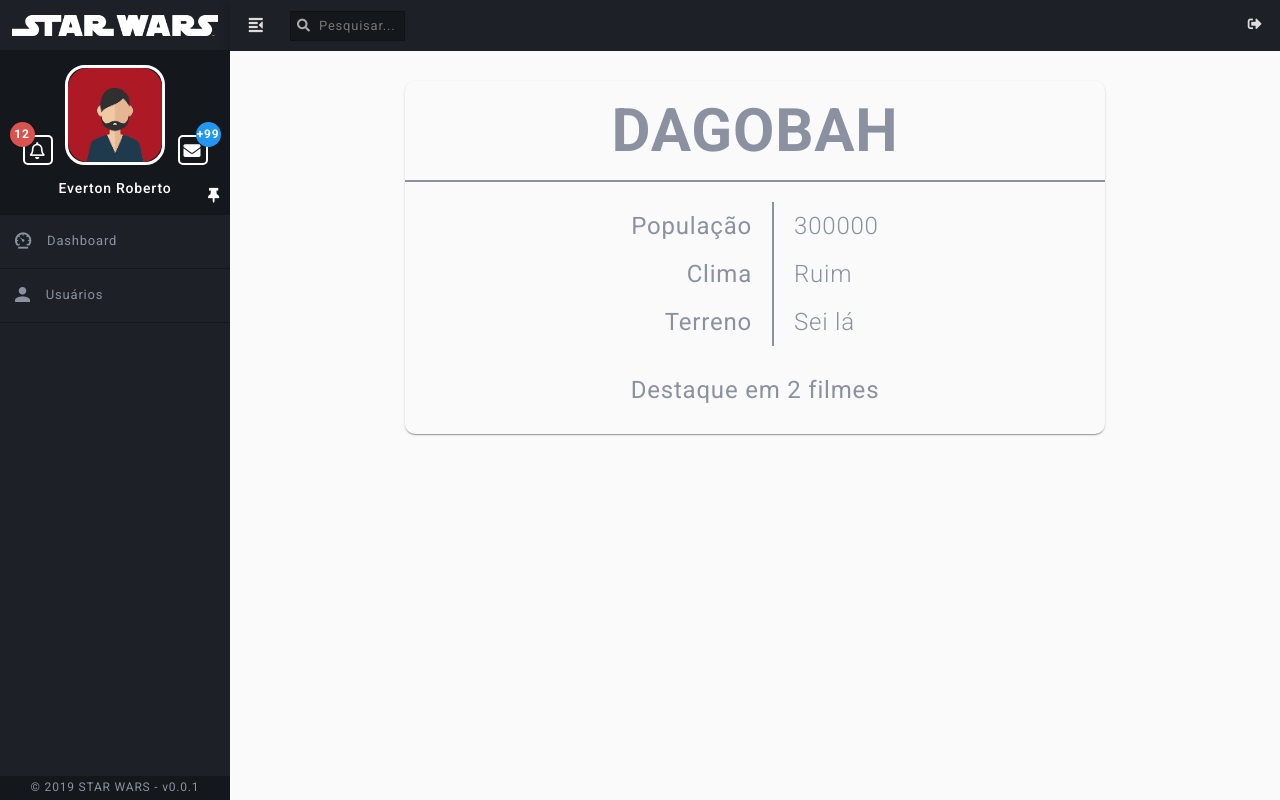
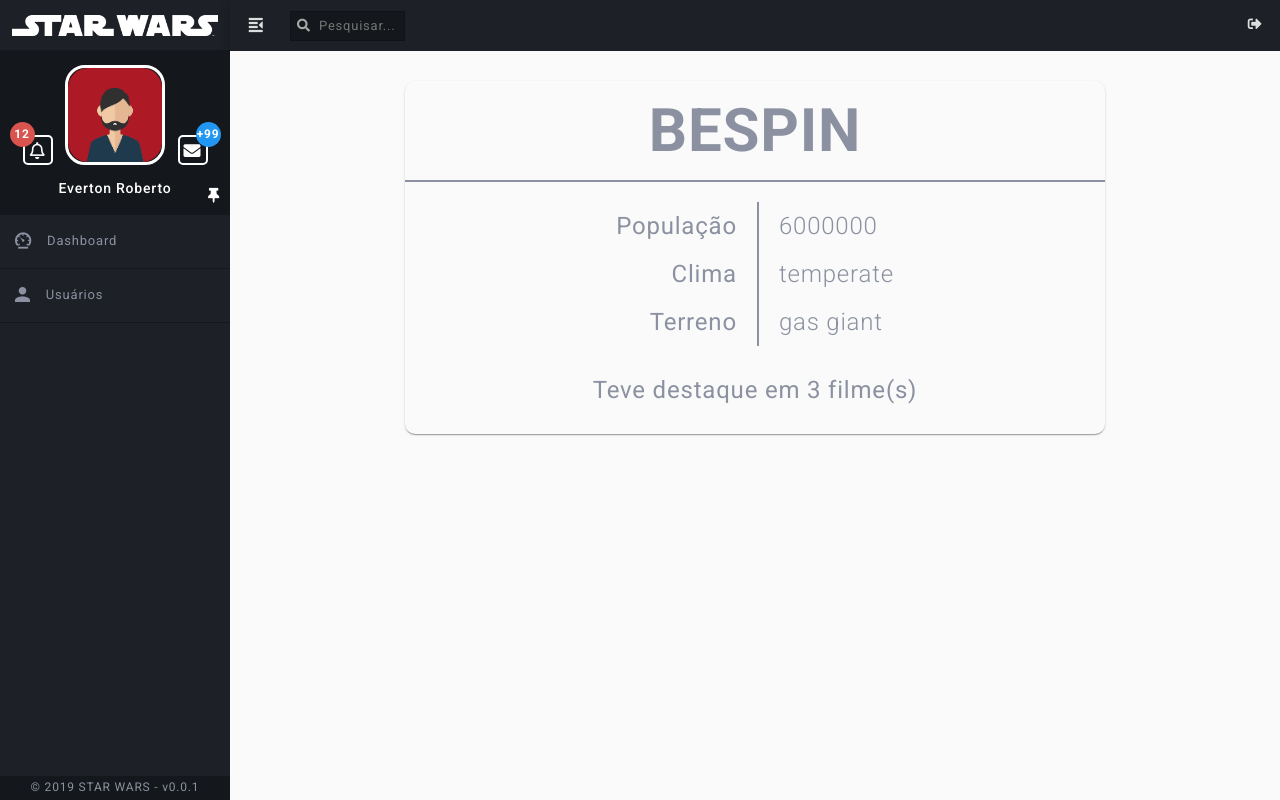
Before and after one commit to everton-roliveira/desafio-frontend-star-wars, an Angular app: page /#/game in a window 1280 px wide. Built offline with nearby package versions, Linux system fonts and the light colour scheme.

Commit message:
Model de planet criada e implementada na view statica

```diff
--- /dev/null
+++ b/src/app/@core/models/planet.ts
@@ -0,0 +1,17 @@
+export class PlanetModel {
+    _id: string;
+    population: string;
+    name: string;
+    climate: string;
+    terrain: string;
+    films: number;
+
+    constructor() {
+        this._id = null;
+        this.population = null;
+        this.name = null;
+        this.climate = null;
+        this.terrain = null;
+        this.films = null;
+    }
+}
--- a/src/app/modules/game/game.component.html
+++ b/src/app/modules/game/game.component.html
@@ -1,7 +1,7 @@
 <section class="d-flex justify-content-center">
   <section class="card">
     <header class="card__header">
-      <h2>Dagobah</h2>
+      <h2>{{planet.name}}</h2>
     </header>
     <article class="card__body">
       <div class="planet">
@@ -13,13 +13,18 @@
 
           </div>
           <div class="planet__result">
-            <p>300000</p>
-            <p>Ruim</p>
-            <p>Sei lá</p>
+            <p>{{planet.population}}</p>
+            <p>{{planet.climate}}</p>
+            <p>{{planet.terrain}}</p>
           </div>
         </div>
         <div class="text-align-center">
-          <p>Destaque em 2 filmes</p>
+          <ng-container *ngIf="planet.films != null && planet.films > 0; else notFilm">
+            <p>Teve destaque em {{ planet.films }} filme(s)</p>
+          </ng-container>
+          <ng-template #notFilm>
+            <p>Não se destacou em nenhum filme</p>
+          </ng-template>
         </div>
       </div>
     </article>
--- a/src/app/modules/game/game.component.ts
+++ b/src/app/modules/game/game.component.ts
@@ -1,4 +1,5 @@
 import { Component, OnInit } from '@angular/core';
+import { PlanetModel } from 'src/app/@core/models/planet';
 
 @Component({
   selector: 'app-game',
@@ -7,9 +8,19 @@
 })
 export class GameComponent implements OnInit {
 
+  public planet: PlanetModel = new PlanetModel();
+
   constructor() { }
 
   ngOnInit() {
+    this.planet = {
+      _id: 'sds586iosd',
+      name: 'Bespin',
+      population: '6000000',
+      climate: 'temperate',
+      terrain: 'gas giant',
+      films: 3
+    }
   }
 
 }
```
